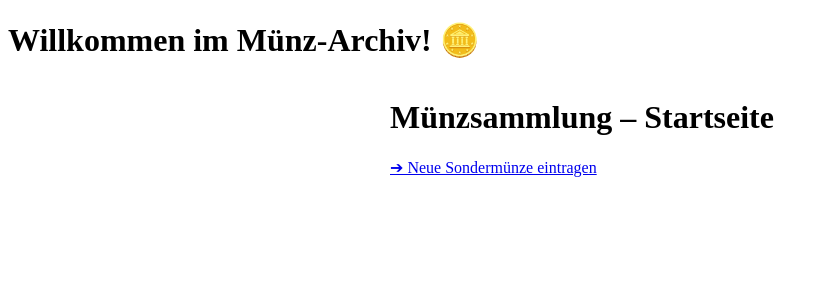
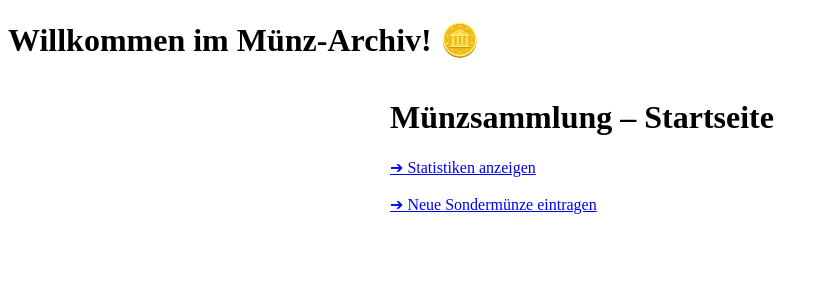
Before and after one commit to DrToAsT1337/Muenzen, a Nuxt app: page / in a window 1280 px wide. Shown: the top 300 px of the page, without its empty margins (0-829 px from the left). Built offline with nearby package versions, Linux system fonts and the light colour scheme; no server answers.

Commit message:
Link zu dashboard eingefügt und Reihenfolge verändert

```diff
--- a/app/pages/index.vue
+++ b/app/pages/index.vue
@@ -2,6 +2,8 @@
 <template>
   <div style="max-width: 500px; margin: 40px auto; font-family: timesnewroman;">
     <h1>Münzsammlung – Startseite</h1>
-    <NuxtLink to="/neuesondermuenze">➔ Neue Sondermünze eintragen</NuxtLink>
+    <NuxtLink to="/dashboard">➔ Statistiken anzeigen</NuxtLink><br><br>
+    <NuxtLink to="/neuesondermuenze">➔ Neue Sondermünze eintragen</NuxtLink><br>
+
   </div>
 </template>
```
